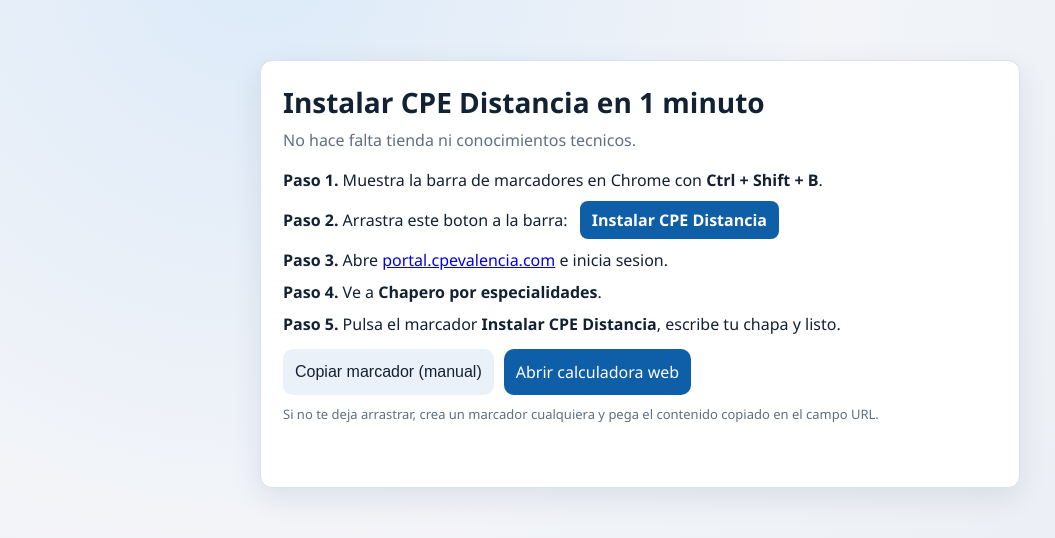
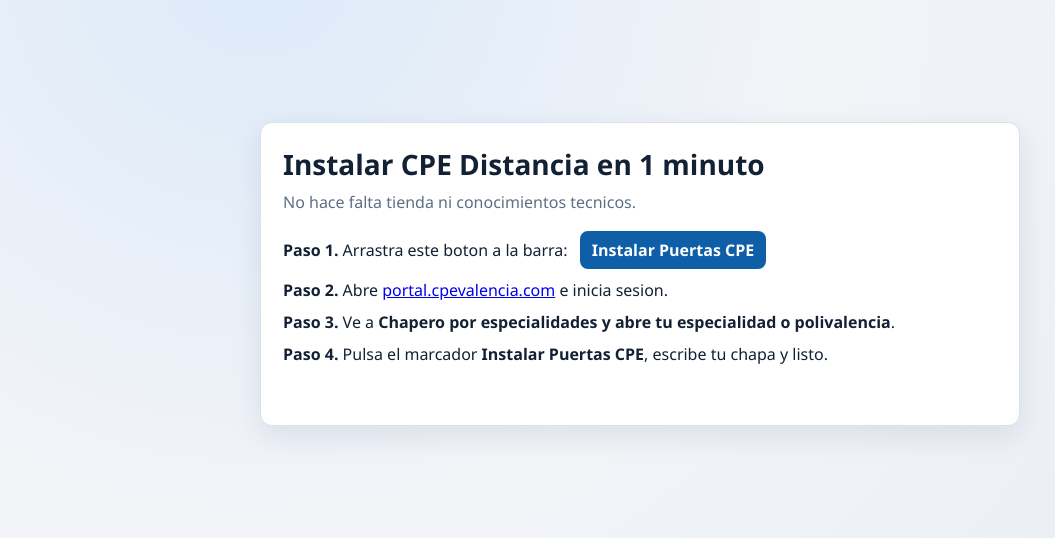
Before and after one commit to TheViking816/CalculoptaCPE, a browser extension: page web/instalar.html in a window 1280 px wide. Shown: the part 126-664 px from the top of the page, without its empty margins (0-1055 px from the left). Drawn offline with Linux system fonts and the light colour scheme.

Commit message:
Streamline installer copy and simplify user prompts

```diff
--- a/web/instalar.html
+++ b/web/instalar.html
@@ -13,22 +13,14 @@
       <p class="muted">No hace falta tienda ni conocimientos tecnicos.</p>
 
       <div class="install-steps">
-        <p><strong>Paso 1.</strong> Muestra la barra de marcadores en Chrome con <strong>Ctrl + Shift + B</strong>.</p>
         <p>
-          <strong>Paso 2.</strong> Arrastra este boton a la barra:
-          <a id="bookmarklet-link" class="bookmarklet-link" href="#">Instalar CPE Distancia</a>
+          <strong>Paso 1.</strong> Arrastra este boton a la barra:
+          <a id="bookmarklet-link" class="bookmarklet-link" href="#">Instalar Puertas CPE</a>
         </p>
-        <p><strong>Paso 3.</strong> Abre <a href="https://portal.cpevalencia.com/" target="_blank" rel="noopener noreferrer">portal.cpevalencia.com</a> e inicia sesion.</p>
-        <p><strong>Paso 4.</strong> Ve a <strong>Chapero por especialidades</strong>.</p>
-        <p><strong>Paso 5.</strong> Pulsa el marcador <strong>Instalar CPE Distancia</strong>, escribe tu chapa y listo.</p>
+        <p><strong>Paso 2.</strong> Abre <a href="https://portal.cpevalencia.com/" target="_blank" rel="noopener noreferrer">portal.cpevalencia.com</a> e inicia sesion.</p>
+        <p><strong>Paso 3.</strong> Ve a <strong>Chapero por especialidades y abre tu especialidad o polivalencia</strong>.</p>
+        <p><strong>Paso 4.</strong> Pulsa el marcador <strong>Instalar Puertas CPE</strong>, escribe tu chapa y listo.</p>
       </div>
-
-      <div class="tools">
-        <button id="copy-bookmarklet" type="button" class="secondary">Copiar marcador (manual)</button>
-        <a class="button-link" href="/">Abrir calculadora web</a>
-      </div>
-
-      <p class="muted small">Si no te deja arrastrar, crea un marcador cualquiera y pega el contenido copiado en el campo URL.</p>
       <div id="status" class="status"></div>
     </section>
   </main>
--- a/web/main.js
+++ b/web/main.js
@@ -379,7 +379,7 @@
   const snapshot = ok[0].snapshot;
 
   const last = localStorage.getItem('cpe_chapa_last') || '';
-  const rawInput = prompt('Introduce tu chapa (ej. 2683 o 72683):', last);
+  const rawInput = prompt('Introduce tu chapa (5 digitos o 72999):', last);
   if (rawInput === null) return;
 
   const chapa = String(rawInput || '').trim();
```
Also changed, not shown: web/index.html (+2 -2 lines).
